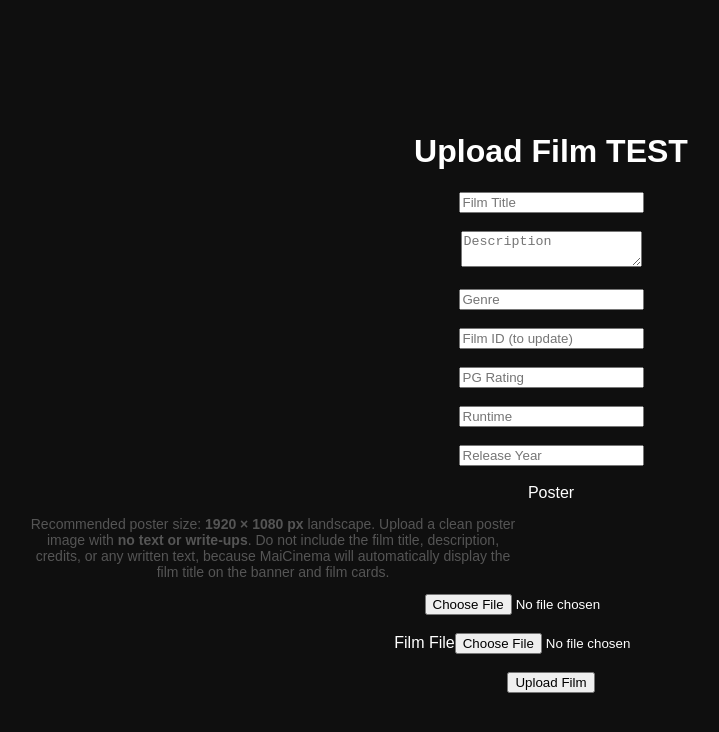
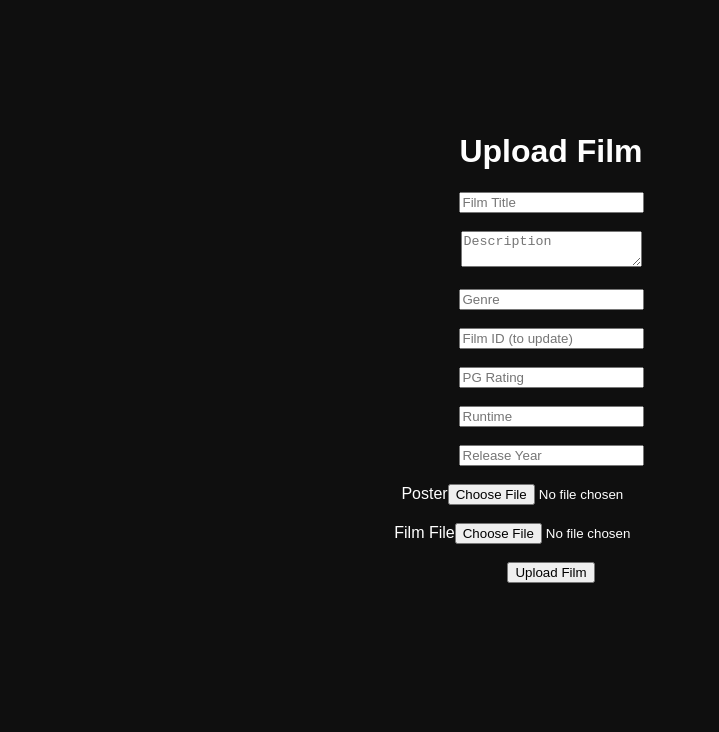
Before and after one commit to maicinema/maicinemafiles, a React (Vite) app: page /admin-upload-film in a window 1280 px wide. Shown: the top 732 px of the page, without its empty margins (89-808 px from the left). Built offline with nearby package versions, Linux system fonts and the light colour scheme.

Commit message:
Added poster size and no-text instruction to admin submission form

```diff
--- a/src/admin/ReviewSubmissions.jsx
+++ b/src/admin/ReviewSubmissions.jsx
@@ -582,6 +582,14 @@ preview_end: adminFilm.previewEnd?.trim() || "00:10",
           />
 
           <label style={styles.label}>Poster</label>
+
+<p style={styles.posterNote}>
+  Recommended poster size: <strong>1920 × 1080 px</strong> landscape.
+  Upload a clean poster image with <strong>no text or write-ups</strong>.
+  Do not include the film title, description, credits, or any written text.
+  MaiCinema will automatically display the film title on the banner and film cards.
+</p>
+
 <input
   type="file"
   name="poster"
@@ -589,7 +597,6 @@ preview_end: adminFilm.previewEnd?.trim() || "00:10",
   onChange={handleAdminFile}
   style={styles.input}
 />
-
           <label style={styles.label}>Film File</label>
           <input
             type="file"
@@ -713,6 +720,7 @@ const styles = {
     border: "none",
     height: "80px"
   },
+
   form: {
     maxWidth: "560px",
     display: "flex",
@@ -720,10 +728,19 @@ const styles = {
     gap: "10px",
     marginTop: "40px"
   },
+posterNote: {
+  color: "#aaa",
+  fontSize: "14px",
+  lineHeight: "1.5",
+  marginTop: "0",
+  marginBottom: "8px"
+},
+
   label: {
     marginTop: "8px",
     color: "#ddd"
   },
+
   input: {
     padding: "10px",
     border: "none"
--- a/src/pages/AdminFilmUpload.jsx
+++ b/src/pages/AdminFilmUpload.jsx
@@ -134,7 +134,7 @@ return(
 
 <div style={{padding:"80px"}}>
 
-<h1>Upload Film TEST</h1>
+<h1>Upload Film</h1>
 
 <input placeholder="Film Title"
 value={title}
@@ -188,15 +188,6 @@ onChange={(e)=>setReleaseYear(e.target.value)}
 <br/><br/>
 
 <label>Poster</label>
-
-<p style={{ fontSize: "14px", color: "#555", maxWidth: "500px" }}>
-  Recommended poster size: <strong>1920 × 1080 px</strong> landscape.
-  Upload a clean poster image with <strong>no text or write-ups</strong>.
-  Do not include the film title, description, credits, or any written text,
-  because MaiCinema will automatically display the film title on the banner
-  and film cards.
-</p>
-
 <input
 type="file"
 accept="image/*"
```
Lines whose indentation alone changed are shown as unchanged.
